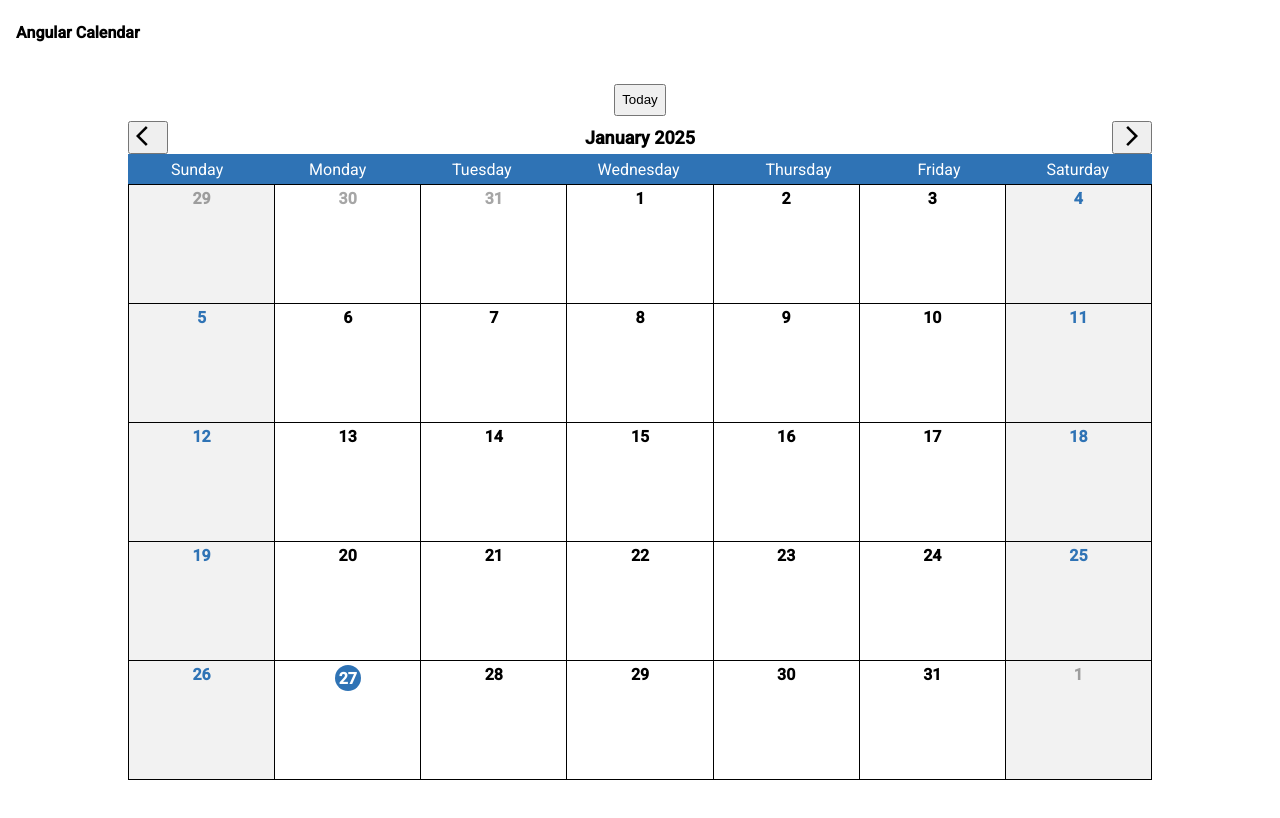
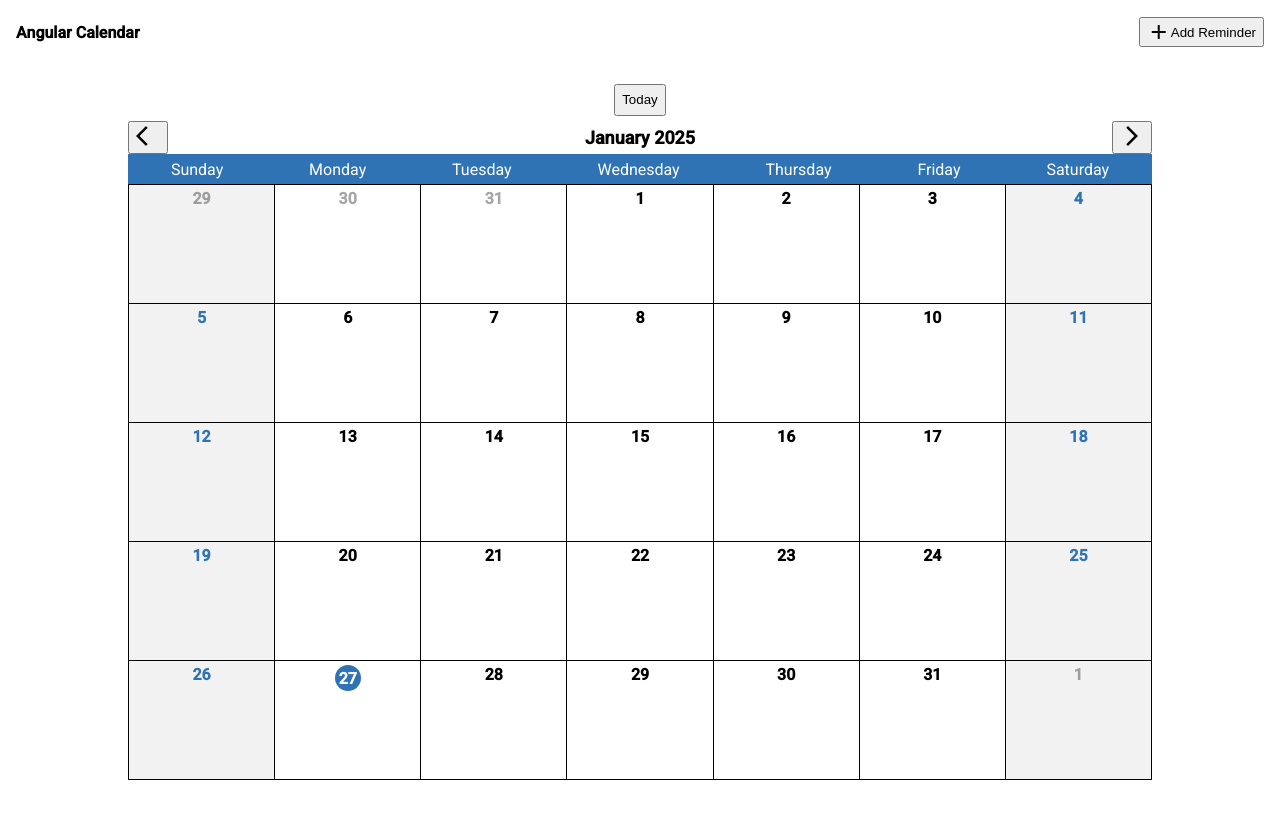
Before and after one commit to iamdave86/angular-calendar, an Angular app: page /calendar in a window 1280 px wide. Shown: the top 818 px of the page. Built offline with nearby package versions, Linux system fonts and the light colour scheme.

Commit message:
feat(calendar): add 'Add Reminder' button

```diff
--- a/src/app/feature/calendar/components/calendar/calendar.component.html
+++ b/src/app/feature/calendar/components/calendar/calendar.component.html
@@ -1,6 +1,8 @@
 <div class="calendar-wrapper">
   <mat-toolbar class="header">
     <strong>Angular Calendar</strong>
+    <span class="spacer"></span>
+    <button mat-button class="add-reminder-button"><mat-icon>add</mat-icon> Add Reminder</button>
   </mat-toolbar>
 
   <mat-card class="calendar">
--- a/src/app/feature/calendar/components/calendar/calendar.component.scss
+++ b/src/app/feature/calendar/components/calendar/calendar.component.scss
@@ -6,6 +6,16 @@ $color-blue: #2f73b5;
 
 .header {
   margin-bottom: 20px;
+}
+
+.spacer {
+  flex: 1 1 auto;
+}
+
+.add-reminder-button {
+  display: flex;
+  align-items: center;
+  justify-content: center;
 }
 
 .calendar {
```
